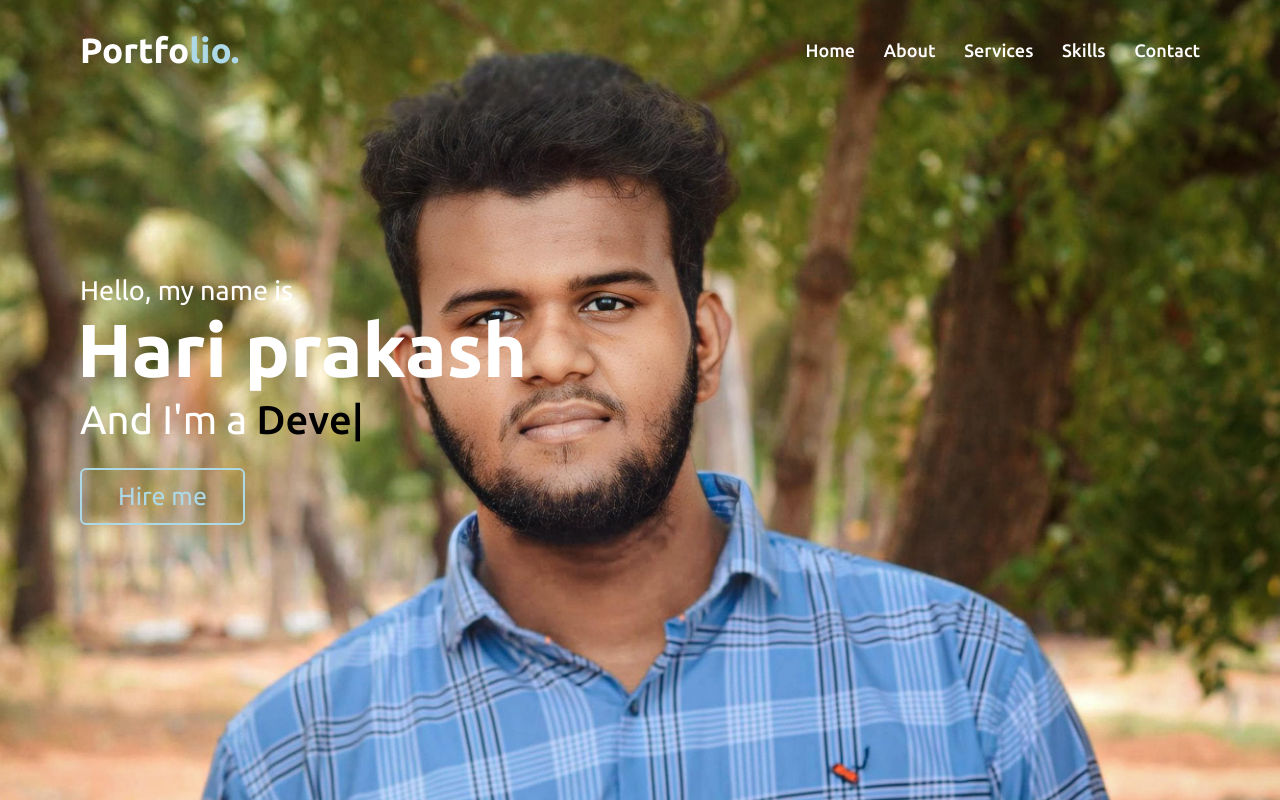
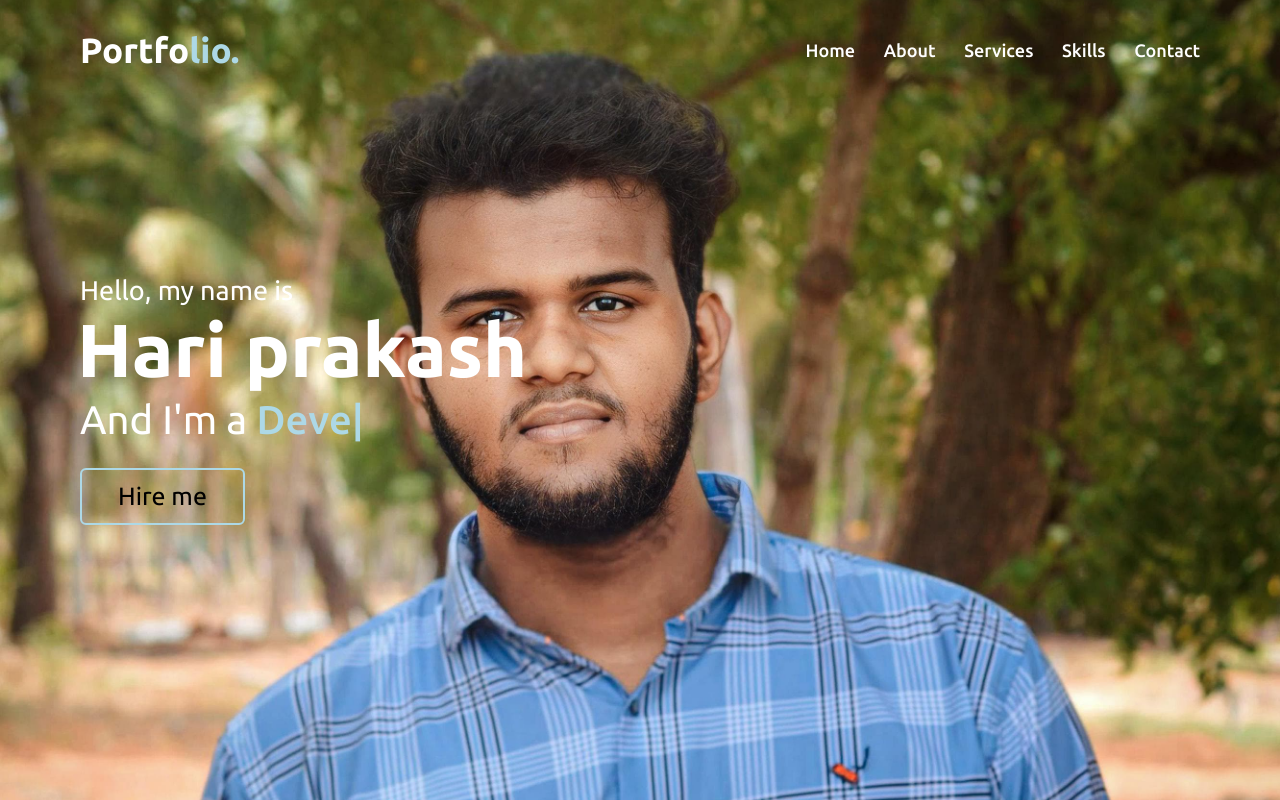
Before and after one commit to Hariprakash-46/Hari, a plain HTML site: page index.html in a window 1280 px wide. In both pictures the pointer is over the link "Hire me". Shown: the top 800 px of the page. Drawn offline with nearby package versions, Linux system fonts and the light colour scheme.

Commit message:
Update style.css

```diff
--- a/style.css
+++ b/style.css
@@ -193,7 +193,7 @@ section .title::after{
     margin: 5px 0;
 }
 .home .home-content .text-3 span{
-    color: Black ;
+    color: lightblue ;
     font-weight: 500;
 }
 .home .home-content a{
@@ -209,7 +209,7 @@ section .title::after{
     transition: all 0.3s ease;
 }
 .home .home-content a:hover{
-    color: lightblue;
+    color: Black ;
     background: none;
 }
 
```
